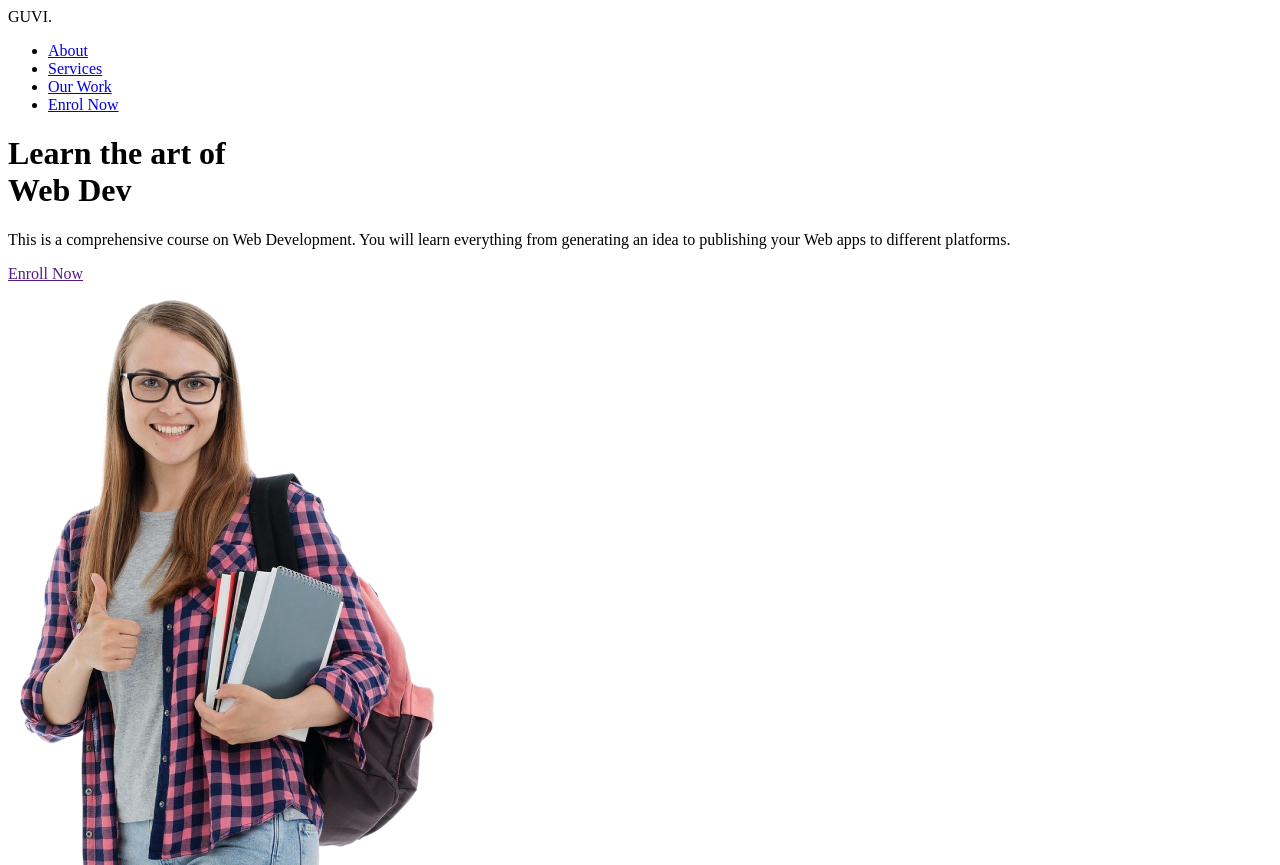
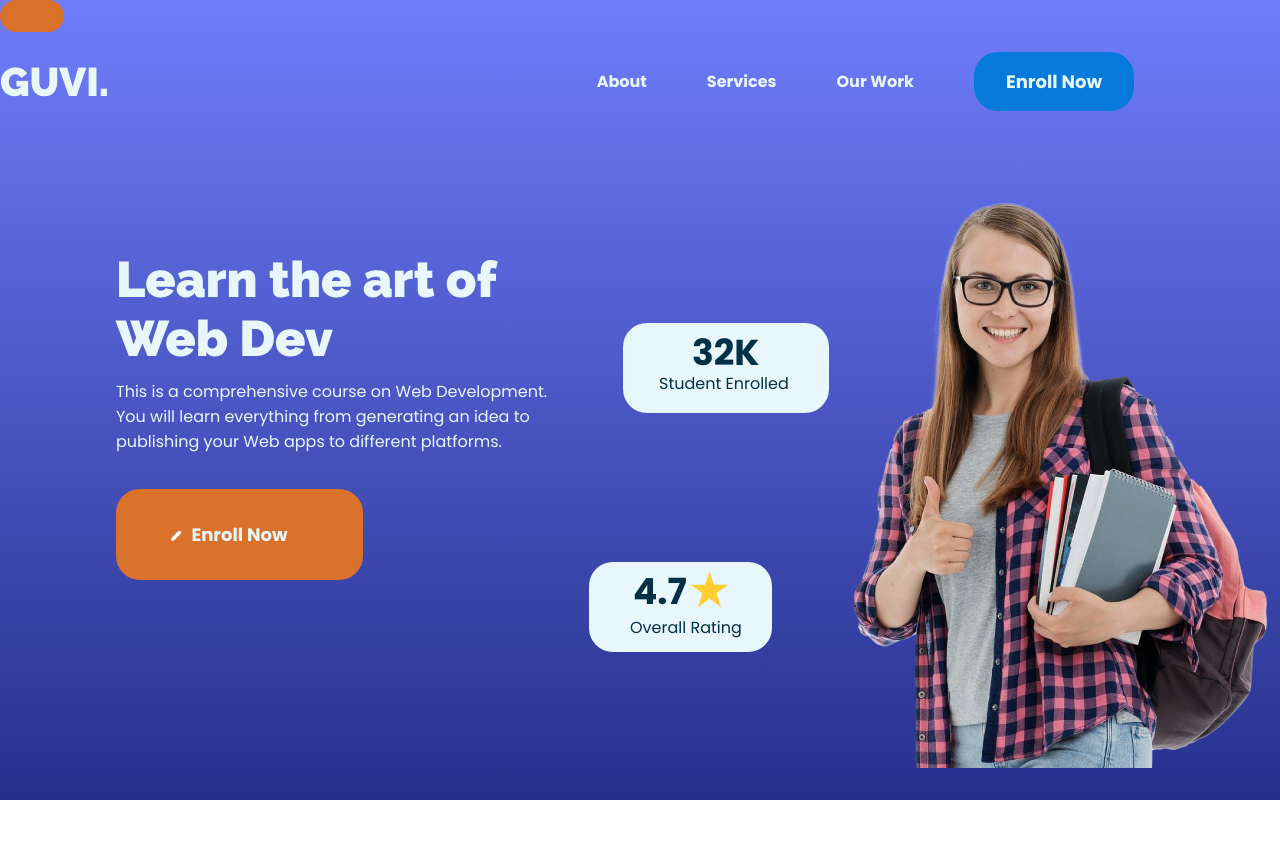
Before and after one commit to RAJA569328/Figma-Demo-Add, a plain HTML site: page index.html in a window 1280 px wide. Shown: the top 865 px of the page. After the commit the page ends 800 px from the top, so only its background shows below. Drawn offline with Linux system fonts and the light colour scheme.

Commit message:
site completed

```diff
--- a/index.html
+++ b/index.html
@@ -14,7 +14,7 @@
   </head>
   <body>
     <header>
-      <div class="NAvBar">
+      <div class="NavBar">
         <nav>
           <div class="logo">GUVI.</div>
           <ul>
@@ -25,7 +25,7 @@
               <a
                 href="https://www.guvi.in/zen-class/full-stack-development-course/"
                 class="btn blue"
-                >Enrol Now</a
+                >Enroll Now</a
               >
             </li>
           </ul>
@@ -36,17 +36,17 @@
               Learn the art of <br />
               Web Dev
             </h1>
-            <p>
+            <p class="comprehensive">
               This is a comprehensive course on Web Development. You will learn
               everything from generating an idea to publishing your Web apps to
               different platforms.
             </p>
-            <div class="Enrollbtn">
-              <a href="" class="btn orange enroll-icon">Enroll Now</a>
+            <div class="btn orange">
+              <a href="" class="btn orange enrollIicon">Enroll Now</a>
             </div>
           </div>
           <div class="right">
-            <img src="/images/Main Image.png" alt="Hero Image">
+            <img src="/images/Main Image.png" alt="Hero Image" class="heroImage">
             <div class="FirstWhitebox">
                 <div class="student-Enrolled">
                     <div class="FirstWhiteBoxContent">
--- a/style.css
+++ b/style.css
@@ -10,11 +10,200 @@ ColorNAme is here is a VariableNAme thats why we call with VAR Variable;
 TagName/.ClassName{
     background-color: var(ColorNAme);
 } */
-:root{
-    --Orange : #DA722C;
-    --DarkBlue : #057ADA;
-    --White : #E8F7FB;
-    --GreenBlue : #023047;
-    --Black : #070917;
-    --Lightblue : #6F7DFB;
+:root {
+  --Orange: #da722c;
+  --DarkBlue: #057ada;
+  --White: #e8f7fb;
+  --GreenBlue: #023047;
+  --Black: #070917;
+  --Lightblue: #6f7dfb;
 }
+/* *************************** */
+/* After and before is pseudo class
+It is used to create border and padding.
+Box-Sizing: border-box=> each tag has some Border and padding. To avoid and make border and padding NULL we use border-box(it assumes a ZERO). we have to give Margin as Zero every time in CSS.
+::after
+::before
+*/
+*::after,
+*::before {
+  box-sizing: border-box;
+}
+body {
+  margin: 0;
+  font-family: "Poppins", sans-serif; /*Copied "CSS rules to specify families"from GOOGLE FONT
+  if Poppins didn't work San-serif will work */
+}
+
+.navbar{
+    max-width: 1134vw;
+    margin: 0;
+}
+
+.btn{
+display: inline-block;
+padding: 16px 32px;
+border-radius: 24px;
+color: var(--White);
+text-decoration: none;
+font-weight: 700;
+font-size: 18px;
+position : relative;
+}
+.blue{
+    background-color: var(--DarkBlue);
+}
+.orange{
+    background-color: var(--Orange);
+}
+.enrollIicon::before{
+    content: url(/images/PencilArt-Icon.svg);
+    position: absolute;
+    top: 50%;
+    left: 55px;
+    transform: translateY(-50%);
+}
+header{
+    background: linear-gradient(180deg , var(--Lightblue) 0%, #26308c 100%);
+    height: 100vh;
+    width: 100vw;
+}
+nav{
+    display: flex;
+    justify-content: space-between;
+    align-items: center;
+    position: fixed;
+    width: 1134px;
+    top: 0px;
+    padding: 36px 0px;
+    z-index: 100; /* this amke to scroll in background in FiXED POSTION TYPE*/
+}
+.logo{
+    font-family: 'Raleway', sans-serif;
+    font-weight: 900;
+    font-size: 40px ;
+    color: var(--White);
+}
+ul{
+    display: flex;
+    align-items: center;
+    gap: 60px;
+    list-style: none;  /*to remove the Dot from list.*/
+}
+
+a{
+    color: var(--White);
+    font-size: 16px;
+    font-weight: 700;
+    text-decoration: none;
+}
+/* ****************** */
+h1{
+    color: var(--White);
+    font-size: 50px;
+    font-family: 'Raleway', sans-serif;
+    width: 457px;
+    height: 126px;
+    position: absolute;
+    top: 216px;
+    left: 116px;
+    font-weight: 900;
+}
+p{
+    font-weight: 400;
+    color: var(--White);
+}
+.comprehensive{
+    width: 457px;
+    height: 96px;
+    position: absolute;
+    top: 363px;
+    left: 116px;
+}
+.enrollIicon{
+    width: 183px;
+    height: 59px;
+    display: flex;
+    justify-content: center;
+    align-items: center;
+    position: absolute;
+    top: 489px;
+    left: 116px;
+    padding: 16px 32px;
+}
+.heroImage{
+    width: 446;
+    height: 582px;
+    position: absolute;
+    top: 186px;
+    left: 841px;
+}
+.FirstWhitebox{
+    width: 206px;
+    height: 90px;
+    background-color: var(--White);
+    border-radius: 24px;
+    position: absolute;
+    top: 323px;
+    left: 623px;
+}
+.FirstWhiteBoxContent>div{
+    font-size: 36px;
+    color: var(--GreenBlue);
+    font-weight: 700;
+    width: 68px;
+    height: 45px;
+    position: absolute;
+    top: 7px;
+    left: 69px;
+    line-height: 45px;
+}
+.FirstWhiteBoxContent>p{
+    width: 206px;
+    height: 90px;
+    font-size: 16px;
+    line-height: 20px;
+    font-weight: 400;
+    color: var(--GreenBlue);
+    position: absolute;
+    left: 36px;
+    top: 35px;
+}
+.SecondWhitebox{
+    width: 183px;
+    height: 90px;
+    position: absolute;
+    top: 562px;
+    left: 589px;
+    background-color: var(--White);
+    border-radius: 24px;
+}
+.SecondWhiteBoxContent>div{
+    height: 45px;
+    width: 54px;
+    font-size: 36px;
+    font-weight: 700;
+    line-height: 20px;
+    color: var(--GreenBlue);
+    position: absolute;
+    top: 20px;
+    left: 44px;
+}
+.SecondWhiteBoxContent>p{
+    width: 112px;;
+    height: 20px;
+    color: var(--GreenBlue);
+    font-size: 16px;
+    font-weight: 400;
+    line-height: 20px;
+    position: absolute;
+    top: 40px;
+    left: 41px;
+}
+.SecondWhiteBoxContent>img{
+    width: 41.25px;
+    height: 39.88px;
+    position: absolute;
+    top: 7px;
+    left: 100px;
+}
```
Also changed, not shown: notes.txt.
